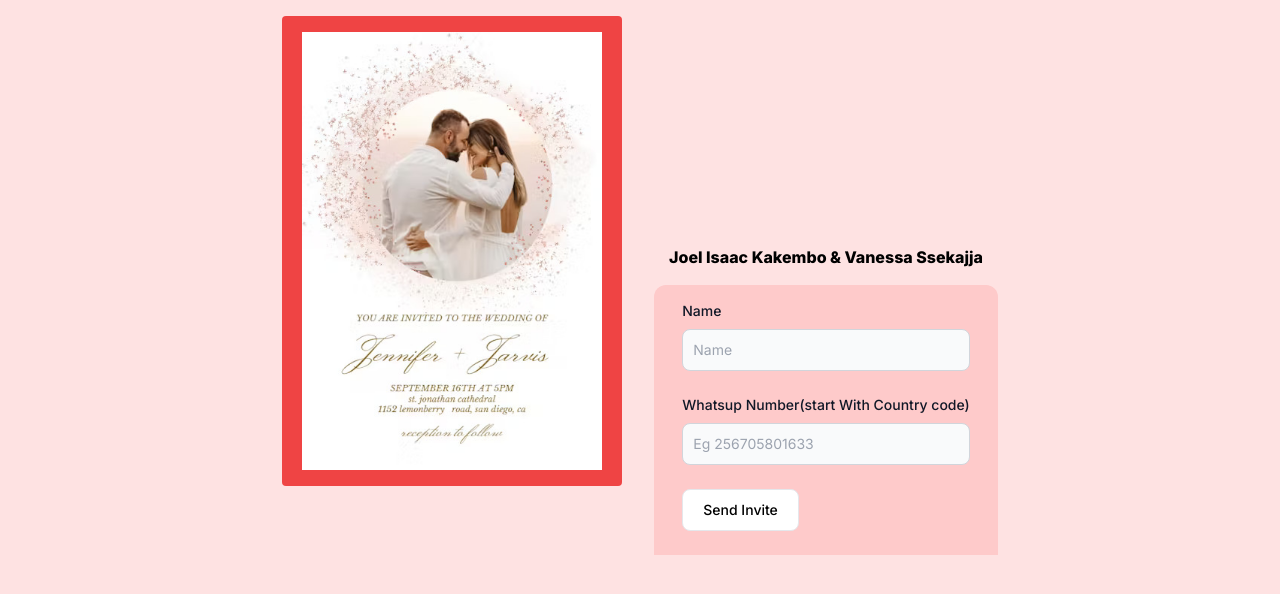
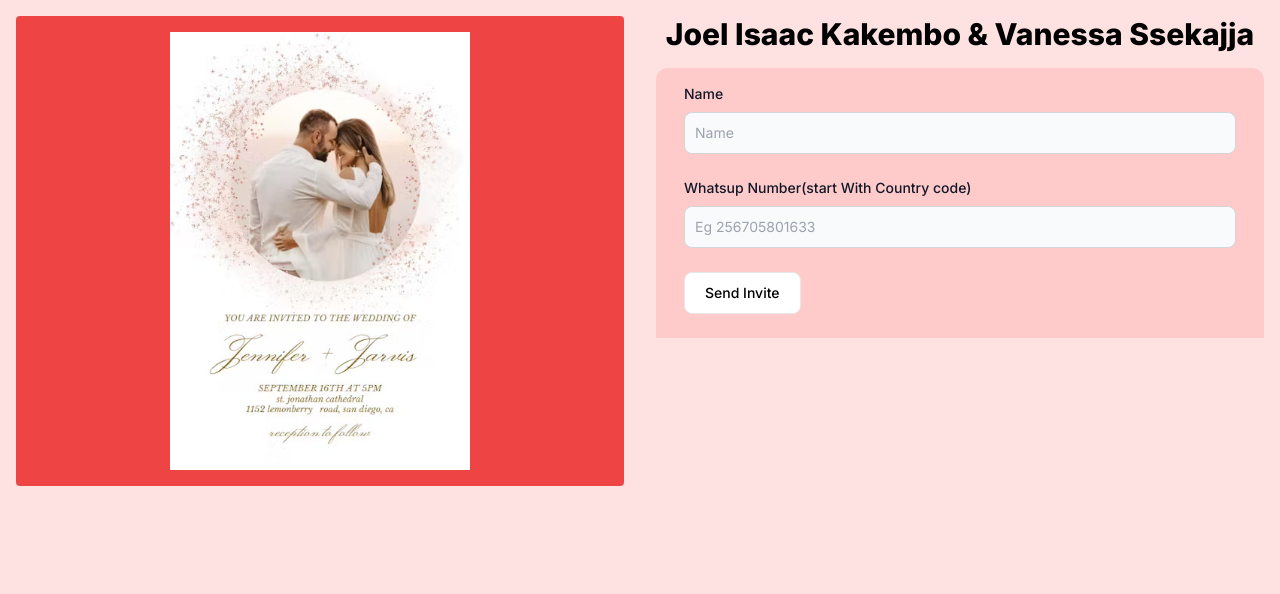
Before and after one commit to Iancustor/wedding-card, a Next.js app: page / in a window 1280 px wide. Shown: the top 594 px of the page. Built offline with nearby package versions, Linux system fonts and the light colour scheme.

Commit message:
added order

```diff
--- a/app/page.jsx
+++ b/app/page.jsx
@@ -30,15 +30,15 @@ const router =useRouter()
   }
 
   return (
-    <div className="grid  lg:flex md:flex lg:min-h-screen md:min-h-screen  place-content-center py:2   bg-red-100 ">
-      <div className="  p-4">
-        <div className=" bg-red-500 flex place-content-center  px-5 py-4 rounded ">
+    <div className="flex lg:flex-row flex-col min-h-screen justify-center  bg-red-100 ">
+      <div className="p-4 order-2 lg:order-1 w-full lg:w-1/2">
+        <div className=" bg-red-500 flex items-center justify-center  px-5 py-4 rounded ">
           <Image src={imageCard} alt="" width={300} height={350} />
         </div>
       </div>
-      <div className="  gap-4 flex flex-col place-content-center  p-4">
+      <div className="gap-4 flex flex-col p-4 max-w-4xl lg:order-2 order-1 w-full lg:w-1/2">
         <div className="flex gap-4 items-center justify-center flex-col ">
-          <h2 className="font-extrabold">
+          <h2 className="font-extrabold text-3xl">
             Joel Isaac Kakembo & Vanessa Ssekajja
           </h2>
           {/* {generated && (
```
